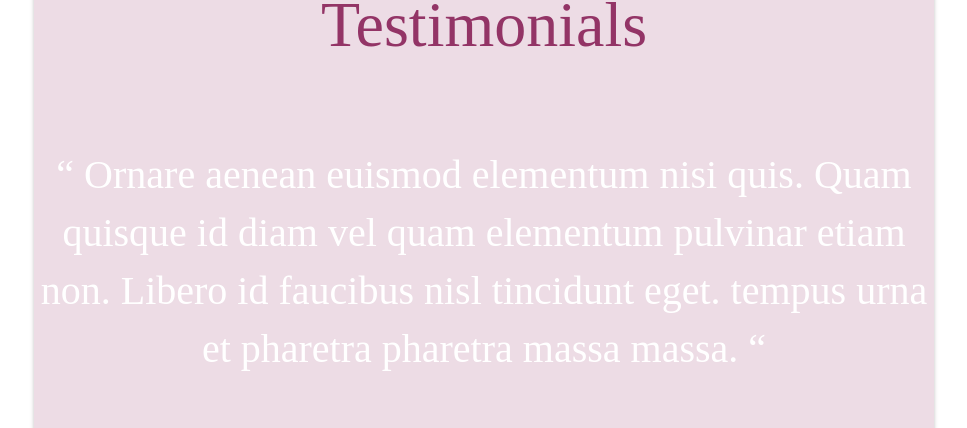
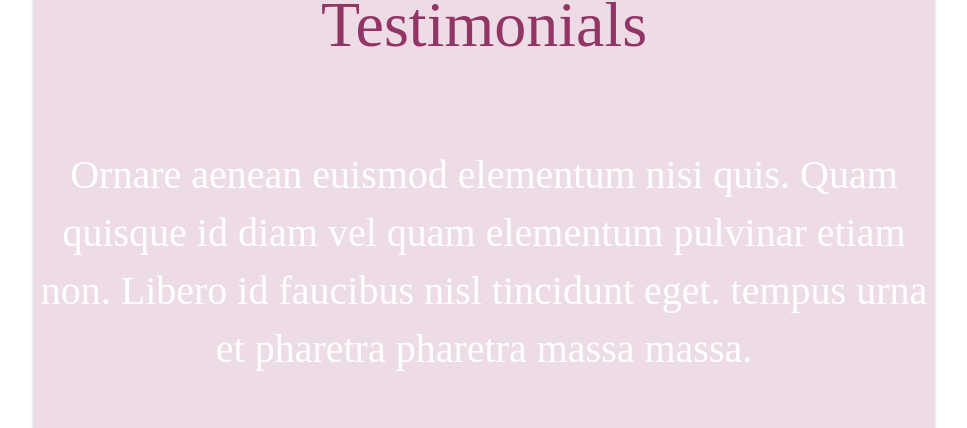
Before and after one commit to pmcdonald1012/wise_woman_birth_services, a Next.js app: page / in a window 1280 px wide. Shown: the part 2286-2714 px from the top of the page, without its empty margins (156-1123 px from the left). Built offline with nearby package versions, Linux system fonts and the light colour scheme; a web font is replaced by a local one.

Commit message:
fixing deployment issues

```diff
--- a/components/Home/Carousel.js
+++ b/components/Home/Carousel.js
@@ -17,10 +17,10 @@ const CarouselComp = () => {
             <div className={s.embla__slide}>
               <div className={s.slide_container}>
                 <p>
-                  “ Ornare aenean euismod elementum nisi quis. Quam quisque id
+                  Ornare aenean euismod elementum nisi quis. Quam quisque id
                   diam vel quam elementum pulvinar etiam non. Libero id faucibus
                   nisl tincidunt eget. tempus urna et pharetra pharetra massa
-                  massa. “
+                  massa.
                 </p>
                 <h3>Erica</h3>
               </div>
@@ -28,10 +28,10 @@ const CarouselComp = () => {
             <div className={s.embla__slide}>
               <div className={s.slide_container}>
                 <p>
-                  " Ornare elementum nisi quis. Quam quisque id diam vel quam
+                  Ornare elementum nisi quis. Quam quisque id diam vel quam
                   elementum pulvinar etiam non. Libero id faucibus nisl
                   tincidunt eget. Egestas sed tempus urna et pharetra pharetra
-                  massa massa. “
+                  massa massa.
                 </p>
                 <h3>Marty</h3>
               </div>
@@ -39,10 +39,10 @@ const CarouselComp = () => {
             <div className={s.embla__slide}>
               <div className={s.slide_container}>
                 <p>
-                  “ Ornare aenean euismod elementum nisi quis. Quam quisque id
+                  Ornare aenean euismod elementum nisi quis. Quam quisque id
                   diam vel quam elementum pulvinar etiam non. Libero id faucibus
                   nisl tincidunt eget. Egestas sed tempus urna et pharetra
-                  pharetra massa massa. “
+                  pharetra massa massa.
                 </p>
                 <h3>Jason</h3>
               </div>
```
